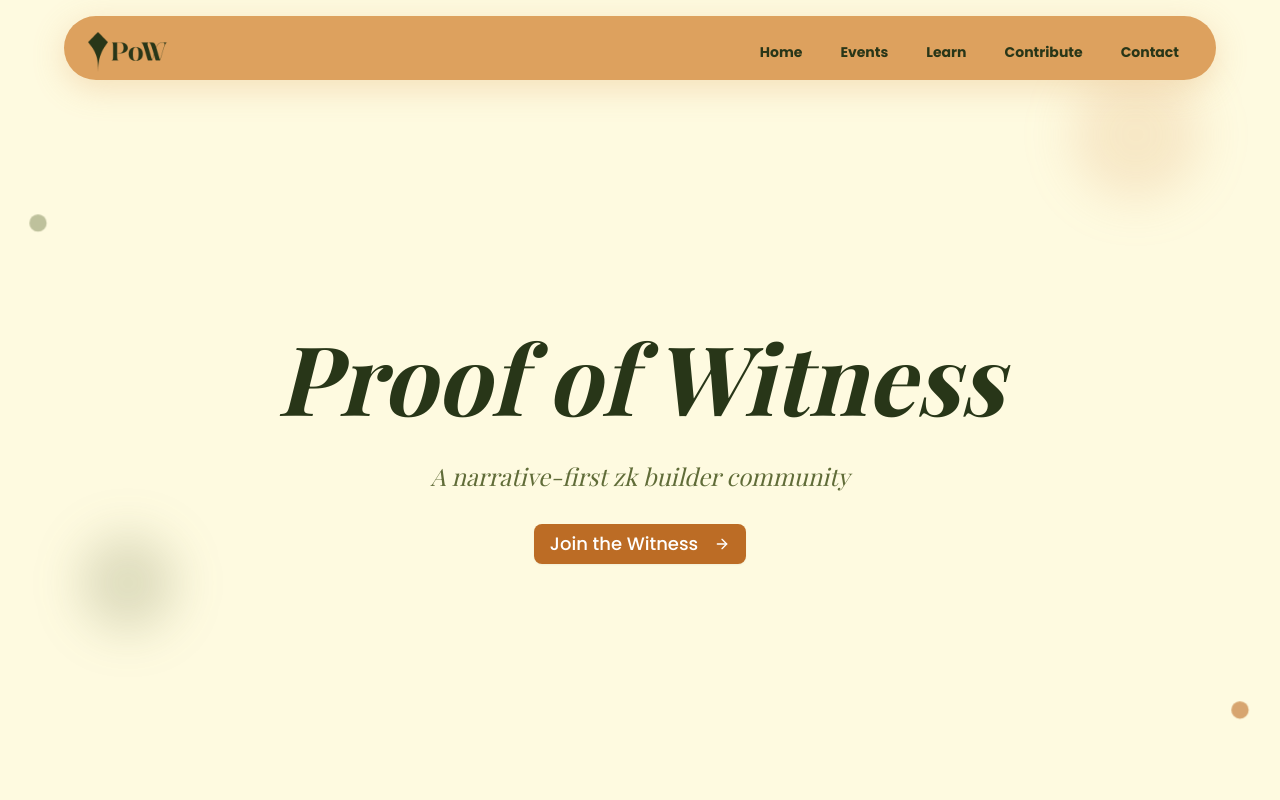
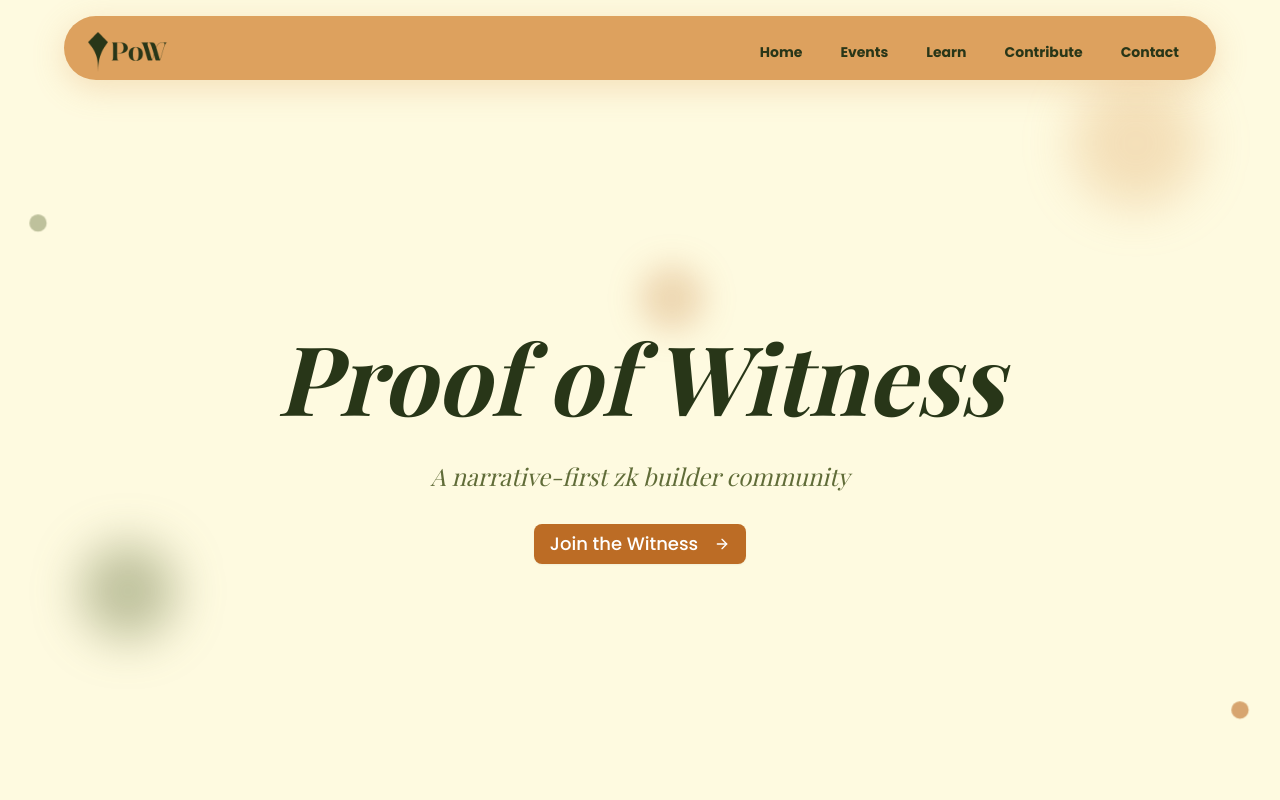
Before and after one commit to MadhuVarshaP/PoW, a Next.js app: page / in a window 1280 px wide. Shown: the top 800 px of the page. Built offline with nearby package versions, Linux system fonts and the light colour scheme.

Commit message:
hero section component created

```diff
--- a/src/app/page.js
+++ b/src/app/page.js
@@ -19,6 +19,7 @@ import { IoLogoGithub } from "react-icons/io";
 import { RiTwitterXFill } from "react-icons/ri";
 import { LiaTelegram } from "react-icons/lia";
 import { TypingLine } from "@/components/TypingLine";
+import HeroSection from "@/components/HeroSection";
 
 export default function Component() {
   const { scrollYProgress } = useScroll({
@@ -115,62 +116,7 @@ export default function Component() {
       <Navbar />
 
       {/* Hero Section */}
-      <section
-        ref={heroRef}
-        className="min-h-screen flex items-center justify-center relative pt-20"
-      >
-        <motion.div
-          className="absolute top-20 right-20 w-32 h-32 bg-[#DDA15E]/20 rounded-full blur-xl"
-          variants={floatingVariants}
-          animate="animate"
-        />
-        <motion.div
-          className="absolute bottom-40 left-20 w-24 h-24 bg-[#606C38]/20 rounded-full blur-xl"
-          variants={floatingVariants}
-          animate="animate"
-          transition={{ delay: 2 }}
-        />
-
-        <motion.div
-          className="text-center max-w-4xl mx-auto px-6"
-          variants={containerVariants}
-          initial="hidden"
-          animate={heroInView ? "visible" : "hidden"}
-        >
-          <motion.h1
-            className="text-6xl md:text-8xl font-display font-bold text-[#283618] mb-6 leading-tight italic"
-            variants={itemVariants}
-          >
-            Proof of Witness
-          </motion.h1>
-          <motion.p
-            className="text-xl md:text-2xl text-[#606C38] mb-8 italic font-display"
-            variants={itemVariants}
-          >
-            A narrative-first zk builder community
-          </motion.p>
-          <motion.div variants={itemVariants}>
-            <div className="relative inline-block group">
-              <Button
-                size="lg"
-                className="bg-[#BC6C25] hover:bg-[#283618] text-white px-8 py-4 text-lg font-medium transition-all duration-300 hover:scale-105 font-poppins"
-                onClick={() =>
-                  window.open("https://t.me/+TPdx_Fc5_ONmNGJl", "_blank")
-                }
-              >
-                {" "}
-                Join the Witness
-                <ArrowRight className="w-5 h-5 ml-2" />
-              </Button>
-
-              <span className="absolute top-0 right-0 translate-x-1/2 -translate-y-1/2 text-xs font-mono bg-[#DDA15E] text-black px-2 py-1 rounded opacity-0 group-hover:opacity-100 transition">
-                $ rsvp --proof
-              </span>
-            </div>
-          </motion.div>
-        </motion.div>
-      </section>
-
+      <HeroSection heroRef={heroRef} heroInView={heroInView} />
       {/* About Section */}
       <section ref={aboutRef} className="py-20 bg-[#283618]">
         <motion.div
--- a/src/components/Footer.jsx
+++ b/src/components/Footer.jsx
@@ -6,8 +6,9 @@ import { IoLogoGithub } from "react-icons/io";
 
 function Footer() {
   return (
-    <footer className="bg-[#283618] text-[#FEFAE0] py-12 px-8">
-      <div className="max-w-7xl mx-auto grid grid-cols-1 md:grid-cols-3 gap-8">
+    <footer className="bg-[#283618] text-[#FEFAE0] py-12 px-6 sm:px-8">
+      <div className="max-w-7xl mx-auto grid grid-cols-1 sm:grid-cols-2 md:grid-cols-3 gap-8">
+        {/* Column 1: Branding */}
         <div>
           <h3 className="font-display text-2xl font-bold mb-2">
             Proof of Witness
@@ -20,7 +21,8 @@ function Footer() {
           </p>
         </div>
 
-        <div className="flex flex-col items-start md:items-center gap-4">
+        {/* Column 2: Community Links */}
+        <div className="flex flex-col items-start sm:items-start md:items-center gap-4">
           <h4 className="font-inter font-semibold text-lg text-[#DDA15E]">
             Join the Community
           </h4>
@@ -44,7 +46,8 @@ function Footer() {
           </div>
         </div>
 
-        <div className="text-right space-y-2 text-sm font-inter text-[#FEFAE0]/80">
+        {/* Column 3: Extra Links */}
+        <div className="space-y-2 text-sm font-inter text-[#FEFAE0]/80 sm:text-left md:text-right">
           <a
             href="#"
             className="block hover:text-[#DDA15E] transition"
--- /dev/null
+++ b/src/components/HeroSection.jsx
@@ -0,0 +1,113 @@
+import React from 'react';
+import { motion } from 'framer-motion';
+import { ArrowRight } from 'lucide-react';
+import { Button } from '@/components/ui/button';
+
+// Animation variants
+const floatingVariants = {
+  animate: {
+    y: [0, -20, 0],
+    transition: {
+      duration: 6,
+      repeat: Infinity,
+      ease: "easeInOut",
+    },
+  },
+};
+
+const containerVariants = {
+  hidden: { opacity: 0, y: 40 },
+  visible: {
+    opacity: 1,
+    y: 0,
+    transition: {
+      staggerChildren: 0.2,
+      duration: 0.8,
+    },
+  },
+};
+
+const itemVariants = {
+  hidden: { opacity: 0, y: 20 },
+  visible: { opacity: 1, y: 0 },
+};
+
+function HeroSection({ heroRef, heroInView = true }) {
+  return (
+    <section
+        ref={heroRef}
+        className="min-h-screen flex items-center justify-center relative pt-20 bg-[#FEFAE0]"
+      >
+        {/* Background floating shapes */}
+        <motion.div
+          className="absolute top-20 right-20 w-32 h-32 bg-[#DDA15E]/30 rounded-full blur-xl"
+          variants={floatingVariants}
+          animate="animate"
+        />
+        <motion.div
+          className="absolute bottom-40 left-20 w-24 h-24 bg-[#606C38]/40 rounded-full blur-xl"
+          variants={floatingVariants}
+          animate="animate"
+          transition={{ delay: 2 }}
+        />
+        <motion.div
+          className="absolute top-1/3 left-1/2 w-16 h-16 bg-[#BC6C25]/25 rounded-full blur-lg"
+          variants={floatingVariants}
+          animate="animate"
+          transition={{ delay: 1 }}
+        />
+
+        {/* Hero Content */}
+        <motion.div
+          className="text-center max-w-4xl mx-auto px-6 relative z-10"
+          variants={containerVariants}
+          initial="hidden"
+          animate="visible"
+        >
+          <motion.h1
+            className="text-6xl md:text-8xl font-display font-bold text-[#283618] mb-6 leading-tight italic"
+            variants={itemVariants}
+            initial={{ opacity: 0, y: 30 }}
+            animate={{ opacity: 1, y: 0 }}
+            transition={{ duration: 0.8, delay: 0.2 }}
+          >
+            Proof of Witness
+          </motion.h1>
+          <motion.p
+            className="text-xl md:text-2xl text-[#606C38] mb-8 italic font-display"
+            variants={itemVariants}
+            initial={{ opacity: 0, y: 30 }}
+            animate={{ opacity: 1, y: 0 }}
+            transition={{ duration: 0.8, delay: 0.4 }}
+          >
+            A narrative-first zk builder community
+          </motion.p>
+          <motion.div
+            variants={itemVariants}
+            initial={{ opacity: 0, y: 30 }}
+            animate={{ opacity: 1, y: 0 }}
+            transition={{ duration: 0.8, delay: 0.6 }}
+          >
+            <div className="relative inline-block group">
+              <Button
+                size="lg"
+                className="bg-[#BC6C25] hover:bg-[#283618] text-white px-8 py-4 text-lg font-medium transition-all duration-300 hover:scale-105 font-poppins"
+                onClick={() =>
+                  window.open("https://t.me/+TPdx_Fc5_ONmNGJl", "_blank")
+                }
+              >
+                Join the Witness
+                <ArrowRight className="w-5 h-5 ml-2" />
+              </Button>
+
+              <span className="absolute top-0 right-0 translate-x-1/2 -translate-y-1/2 text-xs font-mono bg-[#DDA15E] text-black px-2 py-1 rounded opacity-0 group-hover:opacity-100 transition">
+                $ rsvp --proof
+              </span>
+            </div>
+          </motion.div>
+        </motion.div>
+      </section>
+  )
+}
+
+export default HeroSection
--- a/tailwind.config.js
+++ b/tailwind.config.js
@@ -10,6 +10,18 @@ module.exports = {
   ],
   theme: {
     extend: {
+
+  animation: {
+    'gradient-move': 'gradientMove 10s ease infinite',
+  },
+  keyframes: {
+    gradientMove: {
+      '0%': { backgroundPosition: '0% 50%' },
+      '50%': { backgroundPosition: '100% 50%' },
+      '100%': { backgroundPosition: '0% 50%' },
+    },
+  },
+
       colors: {
         background: "hsl(var(--background))",
         foreground: "hsl(var(--foreground))",
```
Also changed, not shown: public/noise.svg (added).
